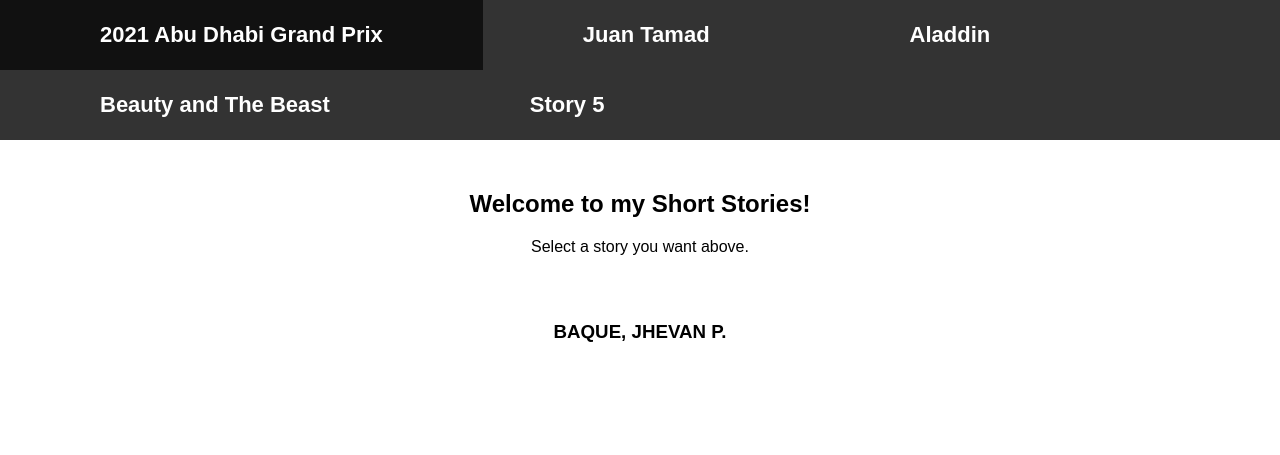
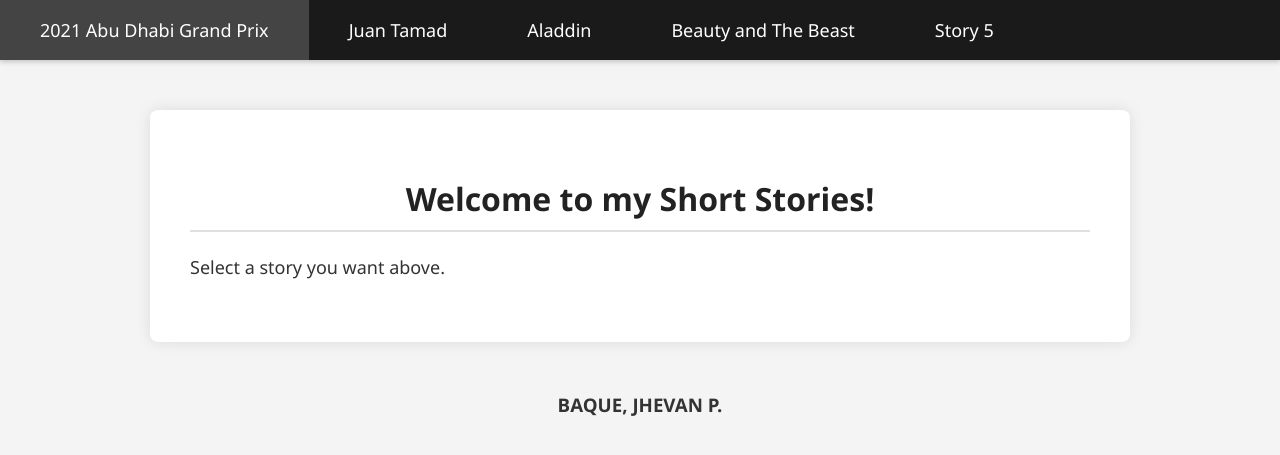
Before and after one commit to vanjDev/PhpActivities, a PHP site: page /index.php in a window 1280 px wide. Shown: the top 455 px of the page. Run offline with PHP 8.4, Linux system fonts and the light colour scheme.

Commit message:
Update style.css

```diff
--- a/June16/style.css
+++ b/June16/style.css
@@ -1,9 +1,11 @@
+/* Navigation Bar */
 ul {
   list-style-type: none;
   margin: 0;
   padding: 0;
   overflow: hidden;
-  background-color: #333;
+  background-color: #1a1a1a;
+  box-shadow: 0 2px 5px rgba(0, 0, 0, 0.2);
 }
 
 li {
@@ -14,30 +16,57 @@ li a {
   display: block;
   color: white;
   text-align: center;
-  padding: 22px 100px;
+  padding: 18px 40px;
   text-decoration: none;
-  font-size: 22px;
-  font-weight: bold;
+  font-size: 18px;
+  transition: background-color 0.3s ease;
 }
 
 li a:hover {
-  background-color: #111;
+  background-color: #444;
 }
 
+/* General Page */
 body {
-  font-family: Arial, sans-serif;
+  font-family: 'Segoe UI', Tahoma, Geneva, Verdana, sans-serif;
   margin: 0;
   padding: 0;
+  background-color: #f4f4f4;
+  color: #333;
 }
 
+/* Story Container */
 .story {
-  padding: 30px;
+  max-width: 900px;
+  margin: 50px auto;
+  background: #fff;
+  padding: 40px;
+  border-radius: 8px;
+  box-shadow: 0 0 15px rgba(0,0,0,0.1);
+  text-align: left;
+}
+
+.story h2 {
   text-align: center;
+  font-size: 32px;
+  color: #222;
+  margin-bottom: 20px;
+  border-bottom: 2px solid #e0e0e0;
+  padding-bottom: 10px;
 }
 
 .story img {
-  width: 80%;
-  max-width: 600px;
+  display: block;
+  margin: 0 auto 30px auto;
+  width: 100%;
+  max-width: 700px;
   height: auto;
+  border-radius: 5px;
+}
+
+.story p {
+  font-size: 18px;
+  line-height: 1.7;
   margin-bottom: 20px;
+  text-align: justify;
 }
```
